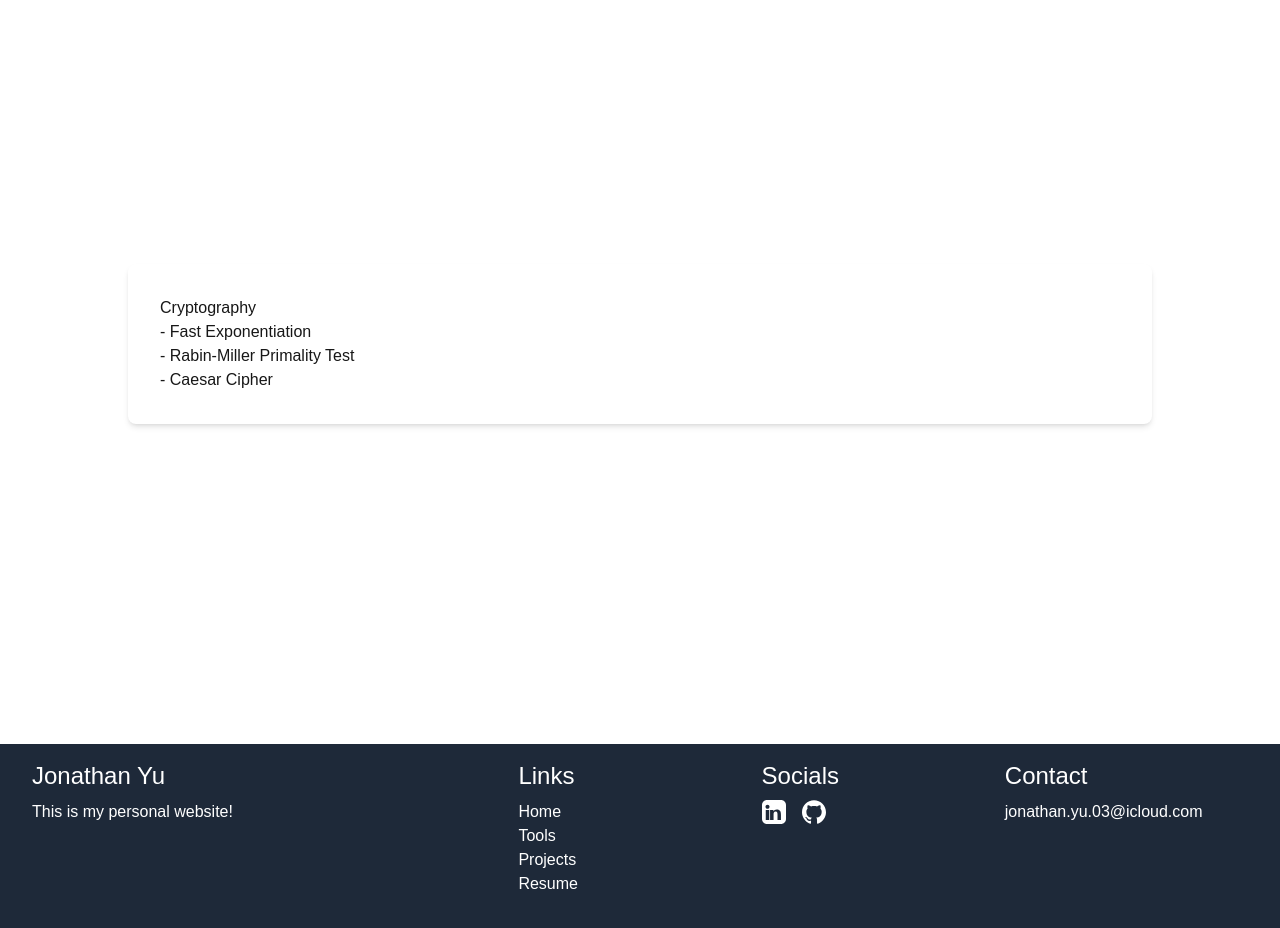
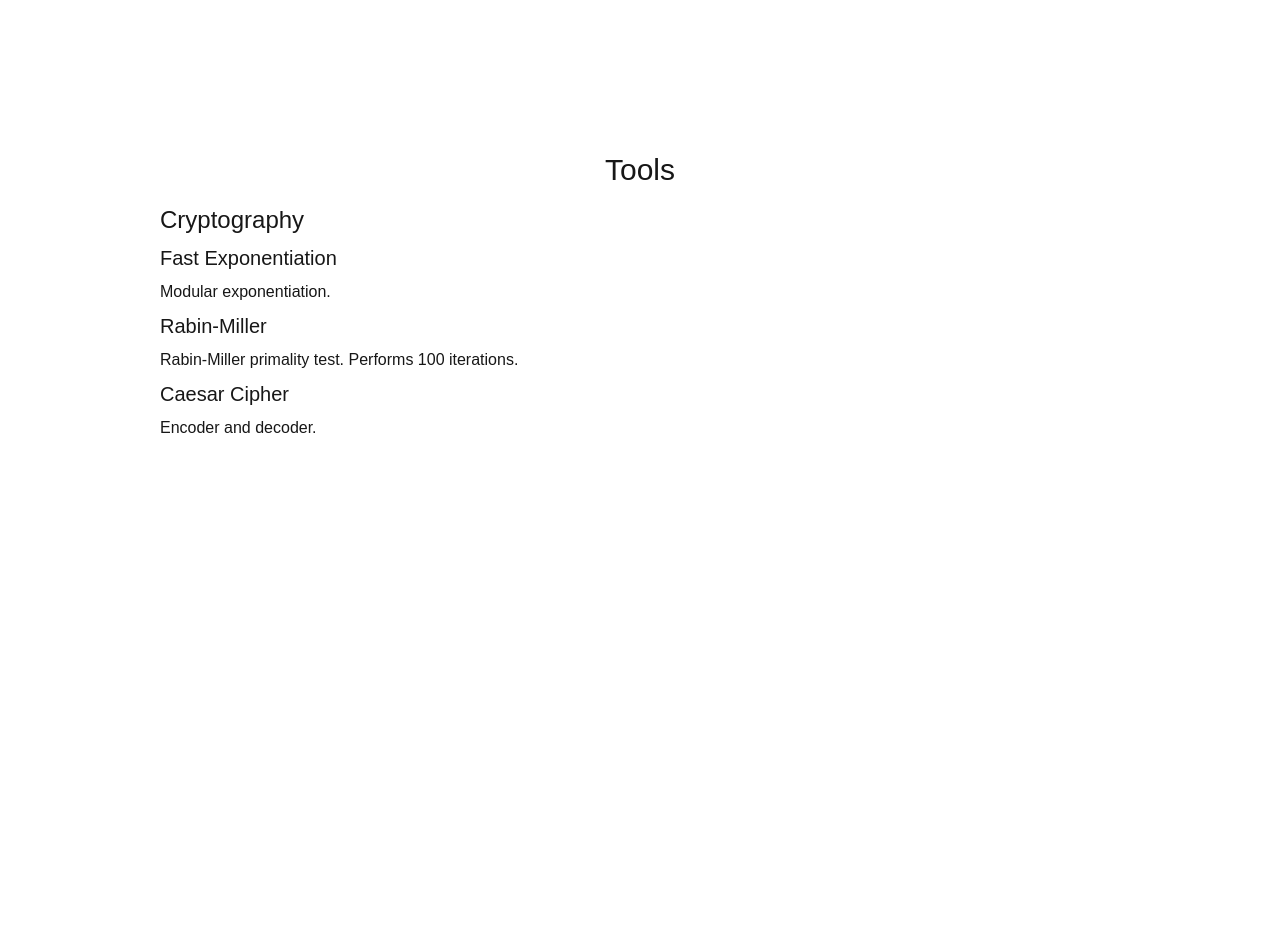
Before and after one commit to JonathanY03/jonathany03.github.io, a Next.js app: page /tools in a window 1280 px wide. Shown: the part 100-1028 px from the top of the page. After the commit the page ends 800 px from the top, so only its background shows below. Built offline with nearby package versions, Linux system fonts and the light colour scheme.

Commit message:
update design

```diff
--- a/app/layout.tsx
+++ b/app/layout.tsx
@@ -2,7 +2,6 @@ import  "@/app/globals.css";
 import type { Metadata } from "next";
 import { Geist, Geist_Mono } from "next/font/google";
 import Header from "@/components/shared/Header";
-import Footer from "@/components/shared/Footer";
 
 const geistSans = Geist({
 	variable: "--font-geist-sans",
@@ -26,7 +25,6 @@ export default function RootLayout({ children }: Readonly<{ children: React.Reac
 			<body className={`${geistSans.variable} ${geistMono.variable} antialiased`} >
 				<Header />
 				{children}
-				<Footer />
 			</body>
 		</html>
 	);
--- a/app/projects/page.tsx
+++ b/app/projects/page.tsx
@@ -3,13 +3,15 @@ import Link from "next/link";
 
 const Page = () => {
     return (
-        <div className="flex flex-col items-center justify-center min-h-screen break-words">
-            <div className="shadow-md rounded-lg bg-white w-[80%] p-8">
-                <h1>Projects</h1>
-                <ul>
-                    <li> - <Link href="/projects/connect-4" className="hover:underline">Connect 4</Link></li>
-                    <li> - <Link href="/projects/password-demo" className="hover:underline">Password Demo</Link></li>
-                </ul>
+        <div className="flex flex-col items-center justify-center min-h-screen">
+            <div className="w-[80%] p-8">
+                <h1 className="text-3xl mb-4 text-center">Projects</h1>
+                <h2 className="text-2xl mb-2">Cybersecurity</h2>
+                <span className="mb-2 flex justify-between"><Link href="/projects/password-demo" className="hover:underline"><h3 className="text-xl">Password Demo</h3></Link><p>2025</p></span>
+                <p className="mb-2">Simplified demo of how passwords are created, stored, and verified securely.</p>
+                <h2 className="text-2xl mb-2">Games</h2>
+                <span className="mb-2 flex justify-between"><Link href="/projects/connect-4" className="hover:underline"><h3 className="text-xl">Connect 4</h3></Link><p>2025</p></span>
+                <p className="mb-2">Connect 4 game. Play against AI or a friend.</p>
             </div>
         </div>
     );
--- a/app/resume/page.tsx
+++ b/app/resume/page.tsx
@@ -3,35 +3,13 @@
 const Page = () => {
     return (
         <div className="flex flex-col items-center justify-center min-h-screen">
-            <div className="shadow-md rounded-lg bg-white w-[80%] p-8">
-                <h1 className="text-2xl font-bold mb-4 text-center">Jonathan Yu</h1>
-
-                <h2 className="text-xl font-semibold mb-2">Education</h2>
-                <p className="text-gray-700 mb-2 font-bold">University of Guelph</p>
-                <span className="text-gray-700 mb-2 flex justify-between"><p>Master of Cybersecurity and Threat Intelligence</p><p className="text-gray-400">2025 - 2026</p></span>
-                <p className="text-gray-700 mb-2 font-bold">University of Toronto</p>
-                <span className="text-gray-700 mb-2 flex justify-between"><p>Honours Bachelor of Science (HBSc), High Distinction, Information Security Specialist, Mathematical Sciences Minor</p><p className="text-gray-400">2021 - 2025</p></span>
-
-                {/* <h2 className="text-lg font-semibold mb-1">Awards & Acheivements</h2> */}
-                {/*
-                <h2 className="text-lg font-semibold mb-1">Skills</h2>
-                <p className="text-gray-700 mb-2">
-                    Agile, Python, Java, C, JavaScript, SQL, Git, Docker, Microsoft Office Suite, Google Workspace, Critical Thinking, Teamwork, Time Management,
-                    Network Security, Cryptography, Penetration Testing, Vulnerability Assessment, Incident Response, Aritificial Intelligence, Machine Learning, Data Analysis
-                </p> */}
-
-                {/* <h2 className="text-lg font-semibold mb-1">Certifications</h2> */}
-
-                {/* <h2 className="text-lg font-semibold mb-1">Projects</h2> */}
-
-                {/* <h2 className="text-lg font-semibold mb-1">Volunteer Experience</h2> */}
-
-                {/* <h2 className="text-lg font-semibold mb-1">Extracurriculars</h2> */}
-
-                {/* <h2 className="text-lg font-semibold mb-1">Work Experience</h2> */}
-
-                {/* <h2 className="text-lg font-semibold mb-1">Interests</h2> */}
-
+            <div className="w-[80%] p-8">
+                <h1 className="text-3xl mb-4 text-center">Jonathan Yu</h1>
+                <h2 className="text-2xl mb-2">Education</h2>
+                <span className="mb-2 flex justify-between"><h3 className="text-xl">University of Guelph</h3><p>2025 - 2026</p></span>
+                <p className="mb-2">Master of Cybersecurity and Threat Intelligence</p>
+                <span className="mb-2 flex justify-between"><h3 className="text-xl">University of Toronto</h3><p>2021 - 2025</p></span>
+                <p className="mb-2">Honours Bachelor of Science (HBSc), High Distinction, Information Security Specialist, Mathematical Sciences Minor</p>
             </div>
         </div>
     );
--- a/app/tools/cryptography/caesar/page.tsx
+++ b/app/tools/cryptography/caesar/page.tsx
@@ -29,9 +29,9 @@ const Page = () => {
 
     return (
         <div className="flex flex-col items-center justify-center min-h-screen break-words">
-            <div className="shadow-md rounded-lg bg-white w-[80%] p-8">
-                <h1>Caesar Cipher</h1>
-                <div className="grid grid-cols-[80px_1fr]">
+            <div className="w-[80%] p-8">
+                <h1 className="text-3xl mb-4 text-center">Caesar Cipher</h1>
+                <div className="grid grid-cols-[80px_1fr] gap-2">
                     <p>Shift:</p><input
                         type="number"
                         value={shift}
--- a/app/tools/cryptography/fast-exponentiation/page.tsx
+++ b/app/tools/cryptography/fast-exponentiation/page.tsx
@@ -40,31 +40,28 @@ const Page = () => {
 
     return (
         <div className="flex flex-col items-center justify-center min-h-screen break-words">
-            <div className="shadow-md rounded-lg bg-white w-[80%] p-8">
-                <h1>Fast Exponentiation</h1>
-                <p>a^b mod n = {result === null ? "?" : (<span>{result.toString()}</span>)}</p>
-                <p>Input values:</p>
-                <p>a = <input
+            <div className="w-[80%] p-8">
+                <h1 className="text-3xl mb-4 text-center">Fast Exponentiation</h1>
+                <p className="mb-2 text-center"><input
                     type="text"
                     value={base}
                     onChange={(e) => setBase(e.target.value)}
                     placeholder="base"
                     className="text-center border rounded"
-                /></p>
-                <p>b = <input
+                /> ^ <input
                     type="text"
                     value={exp}
                     onChange={(e) => setExp(e.target.value)}
                     placeholder="exponent"
                     className="text-center border rounded"
-                /></p>
-                <p>n = <input
+                /> mod <input
                     type="text"
                     value={mod}
                     onChange={(e) => setMod(e.target.value)}
                     placeholder="modulus"
                     className="text-center border rounded"
-                /></p>
+                /> </p>
+                <p className="mb-2 text-center">{result === null ? "" : (<span>{result.toString()}</span>)}</p>
             </div>
         </div>
     );
--- a/app/tools/cryptography/rabin-miller/page.tsx
+++ b/app/tools/cryptography/rabin-miller/page.tsx
@@ -6,35 +6,29 @@ const Page = () => {
     const [number, setNumber] = useState("");
     const [isPrime, setIsPrime] = useState<boolean | null>(null);
 
-    const handleCheckPrimality = (value: string) => {
-        if (!/^\d*$/.test(value)) {
+    const handleCheckPrimality = (value: bigint) => {
+        if (value <= 0n) {
             setNumber("");
             setIsPrime(null);
             return;
         }
-        const num = BigInt(value);
-        if (num < 0n) {
-            setNumber("");
-            setIsPrime(null);
-            return;
-        }
-        setNumber(num.toString());
-        setIsPrime(rabinMiller(num));
+        setNumber(value.toString());
+        setIsPrime(rabinMiller(value));
     };
 
     return (
         <div className="flex flex-col items-center justify-center min-h-screen break-words">
-            <div className="shadow-md rounded-lg bg-white w-[80%] p-8">
-                <h1>Rabin-Miller Primality Test</h1>
-                Is <input
-                    type="text"
-                    value={number == "0" ? "" : number}
-                    onChange={(e) => handleCheckPrimality(e.target.value)}
-                    placeholder="input number here"
+            <div className="w-[80%] p-8">
+                <h1 className="text-3xl mb-4 text-center">Rabin-Miller Primality Test</h1>
+                <p className="text-center mb-2">Is <input
+                    type="number"
+                    value={number}
+                    onChange={(e) => handleCheckPrimality(BigInt(e.target.value))}
+                    placeholder="number"
                     className="text-center border rounded"
-                /> prime?
+                /> prime?</p>
                 {isPrime !== null && number !== "0" && (
-                    isPrime ? <span className="font-bold text-green-500"> Yes.</span> : <span className="font-bold text-red-500"> No.</span>
+                    isPrime ? <p className="font-bold text-green-500 text-center"> Yes.</p> : <p className="font-bold text-red-500 text-center"> No.</p>
                 )}
             </div>
         </div>
--- a/app/tools/page.tsx
+++ b/app/tools/page.tsx
@@ -3,14 +3,16 @@ import Link from "next/link";
 
 const Page = () => {
     return (
-        <div className="flex flex-col items-center justify-center min-h-screen break-words">
-            <div className="shadow-md rounded-lg bg-white w-[80%] p-8">
-                <h1>Cryptography</h1>
-                <ul>
-                    <li> - <Link href="/tools/cryptography/fast-exponentiation" className="hover:underline">Fast Exponentiation</Link></li>
-                    <li> - <Link href="/tools/cryptography/rabin-miller" className="hover:underline">Rabin-Miller Primality Test</Link></li>
-                    <li> - <Link href="/tools/cryptography/caesar" className="hover:underline">Caesar Cipher</Link></li>
-                </ul>
+        <div className="flex flex-col items-center justify-center min-h-screen">
+            <div className="w-[80%] p-8">
+                <h1 className="text-3xl mb-4 text-center">Tools</h1>
+                <h2 className="text-2xl mb-2">Cryptography</h2>
+                <Link href="/tools/cryptography/fast-exponentiation" className="hover:underline"><h3 className="text-xl mb-2">Fast Exponentiation</h3></Link>
+                <p className="mb-2">Modular exponentiation.</p>
+                <Link href="/tools/cryptography/rabin-miller" className="hover:underline"><h3 className="text-xl mb-2">Rabin-Miller</h3></Link>
+                <p className="mb-2">Rabin-Miller primality test. Performs 100 iterations.</p>
+                <Link href="/tools/cryptography/caesar" className="hover:underline"><h3 className="text-xl mb-2">Caesar Cipher</h3></Link>
+                <p className="mb-2">Encoder and decoder.</p>
             </div>
         </div>
     );
--- a/components/shared/Footer.tsx
+++ /dev/null
@@ -1,55 +0,0 @@
-import Link from "next/link";
-
-const linkedin = "https://www.linkedin.com/in/jonathany03";
-const github = "https://github.com/JonathanY03";
-
-const Footer = () => {
-    return (
-        <footer className="w-screen items-center justify-center px-8 py-4 bg-gray-800 text-white ">
-            <div className="grid grid-cols-1 md:grid-cols-5 xl:grid-cols-5 mb-2">
-                <div className="md:col-span-2 xl:col-span-2">
-                    <h1 className="text-2xl mb-2">Jonathan Yu</h1>
-                    <p>This is my personal website!</p>
-                </div>
-                <div className="flex flex-col md:flex-row md:space-x-4 xl:col-span-1 mb-2">
-                    <ul>
-                        <li className="text-2xl mb-2">Links</li>
-                        <li><Link href="/" className="hover:underline">Home</Link></li>
-                        <li><Link href="/tools" className="hover:underline">Tools</Link></li>
-                        <li><Link href="/projects" className="hover:underline">Projects</Link></li>
-                        <li><Link href="/resume" className="hover:underline">Resume</Link></li>
-                        {/* <li><Link href="/blog" className="hover:underline">Blog</Link></li> */}
-                    </ul>
-                </div>
-                <div className="flex flex-col md:flex-row md:space-x-4 xl:col-span-1 mb-2">
-                    <ul>
-                        <li className="text-2xl mb-2">Socials</li>
-                        <li>
-                            <a href={linkedin} target="_blank" rel="noopener noreferrer" className="hover:opacity-80 inline-flex items-center" aria-label="LinkedIn">
-                                <svg xmlns="http://www.w3.org/2000/svg" viewBox="0 0 24 24" fill="currentColor" className="w-6 h-6" aria-hidden="true">
-                                    <path d="M19 0h-14c-2.761 0-5 2.239-5 5v14c0 2.761 2.239 5 5 5h14c2.762 0 5-2.239 5-5v-14c0-2.761-2.238-5-5-5zm-11.75 20h-3.5v-10h3.5v10zm-1.75-11.268c-1.122 0-2.031-.919-2.031-2.046 0-1.128.909-2.047 2.031-2.047s2.031.919 2.031 2.047c0 1.127-.909 2.046-2.031 2.046zm13.5 11.268h-3.5v-5.5c0-1.31-.026-2.995-1.826-2.995-1.828 0-2.106 1.426-2.106 2.902v5.593h-3.5v-10h3.361v1.367h.048c.468-.887 1.612-1.826 3.315-1.826 3.546 0 4.162 2.334 4.162 5.364v5.095z" />
-                                </svg>
-                                <span className="sr-only">LinkedIn</span>
-                            </a>
-                            <span className="mx-2"></span>
-                            <a href={github} target="_blank" rel="noopener noreferrer" className="hover:opacity-80 inline-flex items-center" aria-label="GitHub">
-                                <svg role="img" viewBox="0 0 24 24" fill="currentColor" xmlns="http://www.w3.org/2000/svg" className="w-6 h-6" aria-hidden="true">
-                                    <path d="M12 .297c-6.63 0-12 5.373-12 12 0 5.303 3.438 9.8 8.205 11.387.6.113.82-.258.82-.577v-2.234c-3.338.726-4.033-1.416-4.033-1.416-.546-1.387-1.333-1.756-1.333-1.756-1.089-.744.083-.729.083-.729 1.205.084 1.84 1.238 1.84 1.238 1.07 1.835 2.809 1.305 3.495.998.108-.775.418-1.305.762-1.605-2.665-.305-5.467-1.332-5.467-5.93 0-1.31.468-2.381 1.236-3.221-.124-.303-.536-1.524.117-3.176 0 0 1.008-.322 3.3 1.23.957-.266 1.983-.399 3.003-.404 1.02.005 2.047.138 3.006.404 2.289-1.552 3.295-1.23 3.295-1.23.656 1.653.244 2.874.12 3.176.77.84 1.235 1.911 1.235 3.221 0 4.61-2.807 5.62-5.479 5.921.43.371.823 1.102.823 2.222v3.293c0 .319.218.694.825.576C20.565 22.092 24 17.592 24 12.297 24 5.67 18.627.297 12 .297z" />
-                                </svg>
-                                <span className="sr-only">GitHub</span>
-                            </a>
-                        </li>
-                    </ul>
-                </div>
-                <div className="flex flex-col md:flex-row md:space-x-4 xl:col-span-1 mb-2">
-                    <ul>
-                        <li className="text-2xl mb-2">Contact</li>
-                        <li>jonathan.yu.03@icloud.com</li>
-                    </ul>
-                </div>
-            </div>
-        </footer>
-    );
-}
-
-export default Footer;
```
Also changed, not shown: components/shared/Header.tsx (+2 -5 lines), 1 other file (tests, documents, lock files or other folders).
